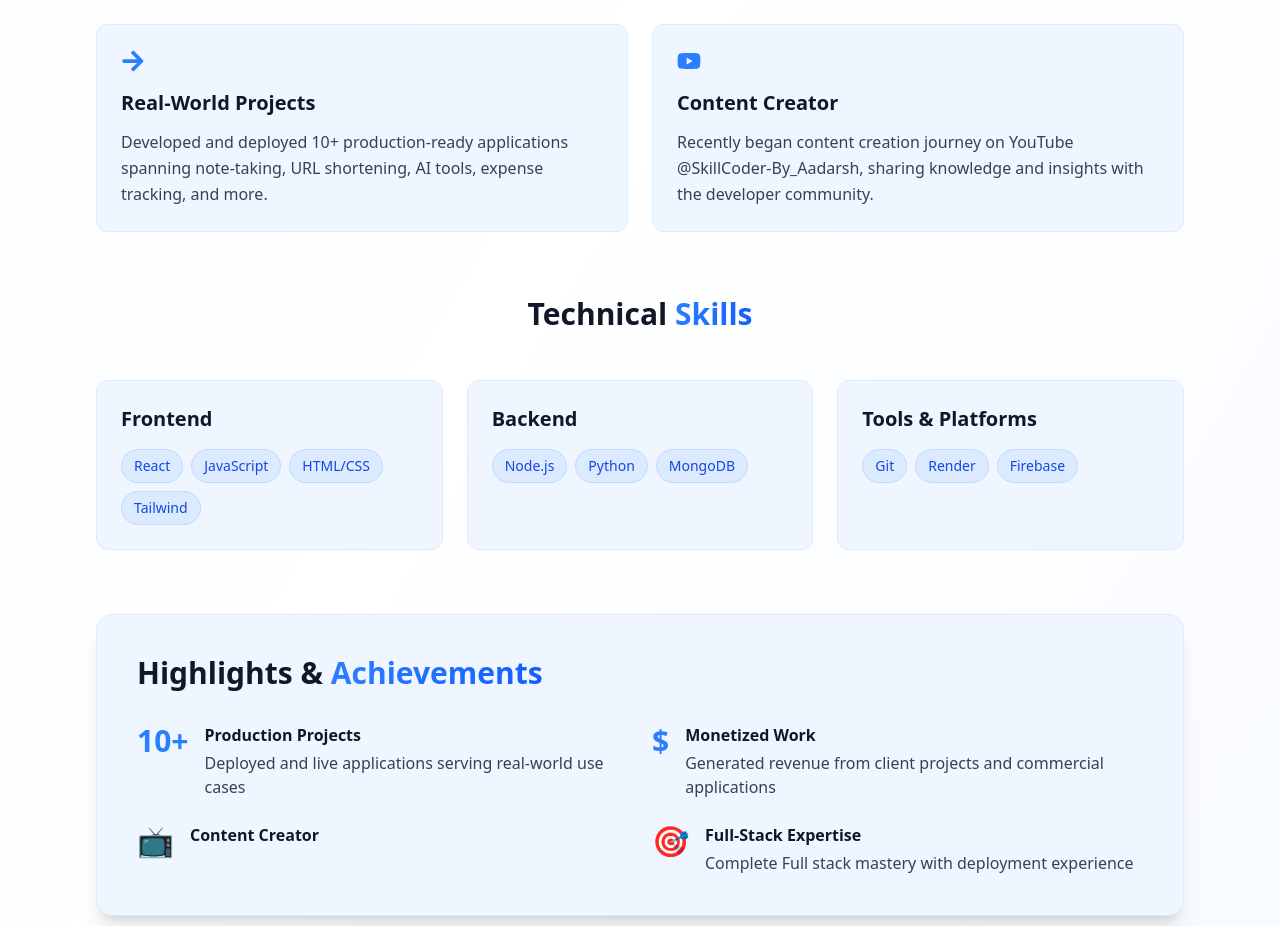
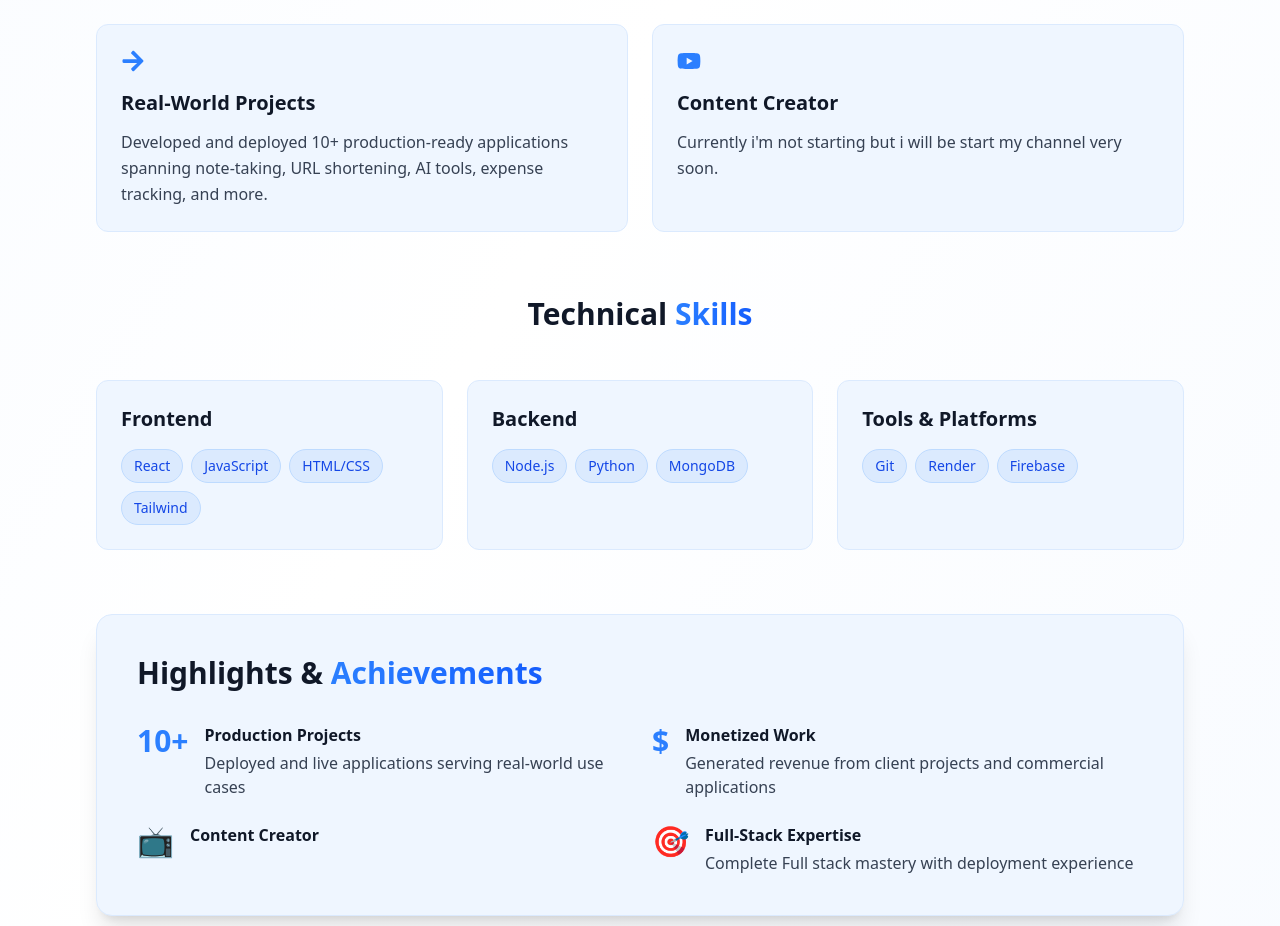
Before and after one commit to CodeByRafi/portfolio, a React (Vite) app: page /about in a window 1280 px wide. Shown: the part 1010-1936 px from the top of the page. Built offline with nearby package versions, Linux system fonts and the light colour scheme.

Commit message:
Update YouTube content creator description

```diff
--- a/src/pages/About.jsx
+++ b/src/pages/About.jsx
@@ -41,7 +41,7 @@
       icon: <FaYoutube className="text-2xl" />,
       title: "Content Creator",
       description:
-        "Recently began content creation journey on YouTube @SkillCoder-By_Aadarsh, sharing knowledge and insights with the developer community.",
+        "Currently i'm not starting but i will be start my channel very soon.",
     },
   ];
 
```
